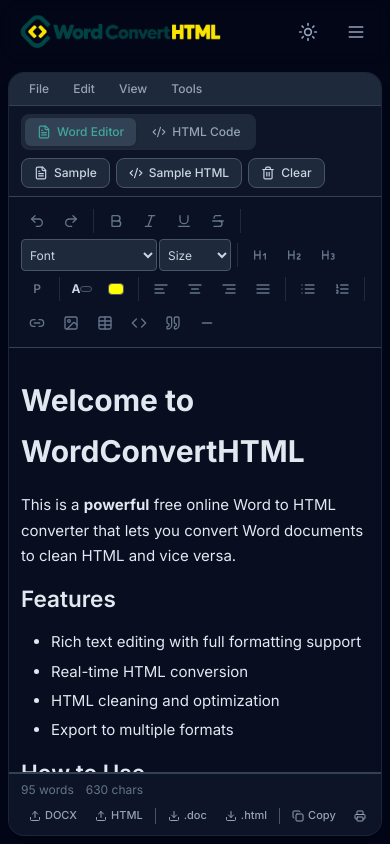
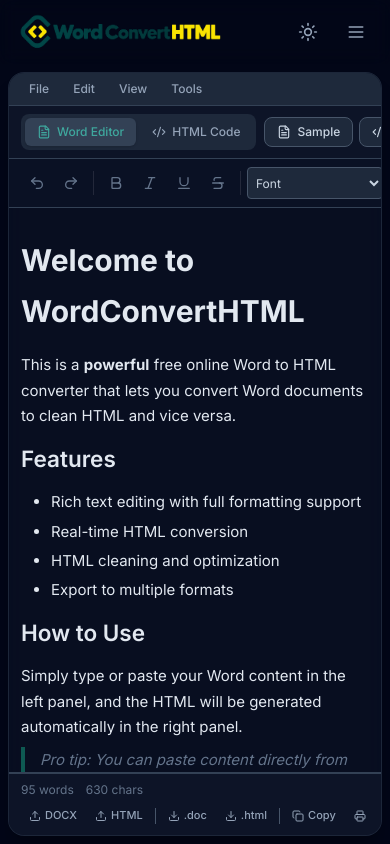
Before and after one commit to vmc-2805/WordHTML-, a React (Vite) app: page /editor in a window 390 px wide. Built offline with nearby package versions, Linux system fonts and the light colour scheme.

Commit message:
some design and content edit

```diff
--- a/src/components/CleaningToolbar.jsx
+++ b/src/components/CleaningToolbar.jsx
@@ -19,7 +19,7 @@
 
 export default function CleaningToolbar({ onClean, onCleanAll, onFormat }) {
   return (
-    <div className="flex flex-wrap items-center gap-0.5 px-3 py-2 border-b border-slate-200 dark:border-surface-700 bg-slate-50 dark:bg-surface-900/50 overflow-visible whitespace-nowrap">
+    <div className="toolbar-scroll flex items-center gap-0.5 px-3 py-2 border-b border-slate-200 dark:border-surface-700 bg-slate-50 dark:bg-surface-900/50 overflow-x-auto whitespace-nowrap">
       <CleanButton onClick={() => onClean('inlineStyles')} title="Remove Inline Styles" icon={Paintbrush} color="text-amber-500" />
       <CleanButton onClick={() => onClean('emptyTags')} title="Remove Empty Tags" icon={Trash2} color="text-rose-500" />
       <CleanButton onClick={() => onClean('classes')} title="Remove Classes" icon={Tag} color="text-violet-500" />
@@ -30,13 +30,13 @@
       <CleanButton onClick={() => onClean('spans')} title="Remove Spans" icon={Code2} color="text-pink-500" />
       <CleanButton onClick={() => onClean('semantic')} title="Semantic HTML" icon={FileCode} color="text-emerald-500" />
 
-      <div className="toolbar-divider" />
+      <div className="toolbar-divider shrink-0" />
 
       <CleanButton onClick={onFormat} title="Format HTML" icon={Eraser} color="text-primary-500" />
 
-      <div className="toolbar-divider" />
+      <div className="toolbar-divider shrink-0" />
 
-      <div className="tooltip-wrapper">
+      <div className="tooltip-wrapper shrink-0">
         <button
           type="button"
           onClick={onCleanAll}
--- a/src/components/EditorSection.jsx
+++ b/src/components/EditorSection.jsx
@@ -299,8 +299,8 @@
             </div>
           )}
 
-          <div className="flex flex-wrap items-center justify-between gap-2 px-3 sm:px-4 py-2 border-b border-slate-200 dark:border-surface-700 bg-slate-50 dark:bg-surface-900/80">
-            <div className="flex items-center gap-1 p-1 bg-slate-100 dark:bg-surface-800 rounded-lg lg:hidden">
+          <div className="toolbar-scroll flex items-center gap-2 px-3 sm:px-4 py-2 border-b border-slate-200 dark:border-surface-700 bg-slate-50 dark:bg-surface-900/80 overflow-x-auto whitespace-nowrap">
+            <div className="flex items-center gap-1 p-1 bg-slate-100 dark:bg-surface-800 rounded-lg lg:hidden shrink-0">
               <button
                 onClick={() => setActiveTab('editor')}
                 className={`flex items-center gap-1.5 px-3 py-1.5 rounded-md text-xs font-medium transition-all ${
@@ -325,7 +325,7 @@
               </button>
             </div>
 
-            <div className="hidden lg:flex items-center gap-1 p-1 bg-slate-100 dark:bg-surface-800 rounded-lg">
+            <div className="hidden lg:flex items-center gap-1 p-1 bg-slate-100 dark:bg-surface-800 rounded-lg shrink-0">
               <button
                 onClick={() => { setSplitMode(false); setActiveTab('editor') }}
                 title="Show only the Word editor"
@@ -364,7 +364,7 @@
               </button>
             </div>
 
-            <div className="flex flex-wrap items-center gap-1.5 sm:gap-2">
+            <div className="flex items-center gap-1.5 sm:gap-2 shrink-0">
               <ToolBtn onClick={handleLoadSampleWord} icon={FileText} label="Sample" />
               <ToolBtn onClick={handleLoadSampleHtml} icon={Code2} label="Sample HTML" />
               <ToolBtn onClick={handleClearAll} icon={Trash2} label="Clear" />
--- a/src/components/EditorToolbar.jsx
+++ b/src/components/EditorToolbar.jsx
@@ -240,7 +240,7 @@
   }
 
   return (
-    <div className="flex flex-wrap items-center gap-0.5 px-3 py-2 border-b border-slate-200 dark:border-surface-700 bg-slate-50 dark:bg-surface-900/50 overflow-visible whitespace-nowrap">
+    <div className="toolbar-scroll flex items-center gap-0.5 px-3 py-2 border-b border-slate-200 dark:border-surface-700 bg-slate-50 dark:bg-surface-900/50 overflow-x-auto whitespace-nowrap">
       <ToolButton onClick={() => exec('undo')} title="Undo">
         <Undo2 className="w-4 h-4" />
       </ToolButton>
@@ -265,7 +265,7 @@
 
       <Divider />
 
-      <div className="tooltip-wrapper">
+      <div className="tooltip-wrapper shrink-0">
         <select
           onChange={handleFontFamily}
           className="h-8 px-1 text-xs rounded border border-slate-200 dark:border-surface-600 bg-white dark:bg-surface-800 text-slate-700 dark:text-slate-300 outline-none cursor-pointer"
@@ -282,7 +282,7 @@
         </select>
       </div>
 
-      <div className="tooltip-wrapper">
+      <div className="tooltip-wrapper shrink-0">
         <select
           onChange={handleFontSize}
           className="h-8 px-1 text-xs rounded border border-slate-200 dark:border-surface-600 bg-white dark:bg-surface-800 text-slate-700 dark:text-slate-300 outline-none cursor-pointer"
@@ -313,7 +313,7 @@
 
       <Divider />
 
-<div className="flex items-center gap-0.5">
+<div className="flex items-center gap-0.5 shrink-0">
         <div className="relative">
           <div className="tooltip-wrapper">
             <button
--- a/src/components/Features.jsx
+++ b/src/components/Features.jsx
@@ -1,4 +1,4 @@
-import { Zap, Shield, Download, Wand2, FileText, RefreshCw } from 'lucide-react';
+import { Zap, Download, Wand2, FileText, RefreshCw, Eye } from 'lucide-react';
 import { useStaggerReveal } from '../hooks/useScrollReveal';
 
 const features = [
@@ -19,9 +19,9 @@
     iconColor: 'text-accent-600 dark:text-accent-400',
   },
   {
-    icon: Shield,
-    title: '100% Client-side',
-    description: 'Your content never leaves your browser. Complete privacy guaranteed.',
+    icon: Eye,
+    title: 'Live Preview',
+    description: 'View formatted content and raw HTML side by side with instant sync.',
     color: 'from-emerald-500/20 to-emerald-600/20',
     iconBg: 'bg-emerald-100 dark:bg-emerald-500/10',
     iconColor: 'text-emerald-500 dark:text-emerald-400',
--- a/src/components/MenuToolbar.jsx
+++ b/src/components/MenuToolbar.jsx
@@ -96,9 +96,9 @@
   }
 
   return (
-    <div className="flex items-center gap-0 px-2 py-0.5 bg-slate-100 dark:bg-surface-800 border-b border-slate-200 dark:border-surface-700 select-none relative">
+    <div className="toolbar-scroll flex items-center gap-0 px-2 py-0.5 bg-slate-100 dark:bg-surface-800 border-b border-slate-200 dark:border-surface-700 select-none relative overflow-x-auto whitespace-nowrap">
       {Object.entries(menus).map(([name, items]) => (
-        <div key={name} className="relative">
+        <div key={name} className="relative shrink-0">
           <button
             onClick={() => setOpenMenu(openMenu === name ? null : name)}
             onMouseEnter={() => openMenu && setOpenMenu(name)}
--- a/src/index.css
+++ b/src/index.css
@@ -146,9 +146,11 @@
   .dark .toolbar-btn:hover { background: rgba(255,255,255,0.1); color: #e2e8f0; }
   .toolbar-btn.active { background: rgba(14,89,82,0.1); color: #0E5952; }
   .dark .toolbar-btn.active { background: rgba(14,89,82,0.2); color: #3fa89e; }
-  .toolbar-divider { width: 1px; height: 24px; background: rgba(0,0,0,0.1); margin: 0 4px; }
+  .toolbar-divider { width: 1px; height: 24px; background: rgba(0,0,0,0.1); margin: 0 4px; flex-shrink: 0; }
   .dark .toolbar-divider { background: rgba(255,255,255,0.1); }
-  .tooltip-wrapper { position: relative; z-index: 0; }
+  .toolbar-scroll { scrollbar-width: none; -ms-overflow-style: none; }
+  .toolbar-scroll::-webkit-scrollbar { display: none; }
+  .tooltip-wrapper { position: relative; z-index: 0; flex-shrink: 0; }
   .tooltip-wrapper:hover { z-index: 100; }
   .tooltip-wrapper .tooltip-text { visibility: hidden; opacity: 0; position: absolute; top: 100%; bottom: auto; left: 50%; transform: translateX(-50%); padding: 4px 8px; background: #1e293b; color: #e2e8f0; font-size: 11px; border-radius: 6px; white-space: nowrap; pointer-events: none; transition: opacity 0.15s ease; margin-top: 6px; z-index: 100; }
   .dark .tooltip-wrapper .tooltip-text { background: #0f172a; }
```
